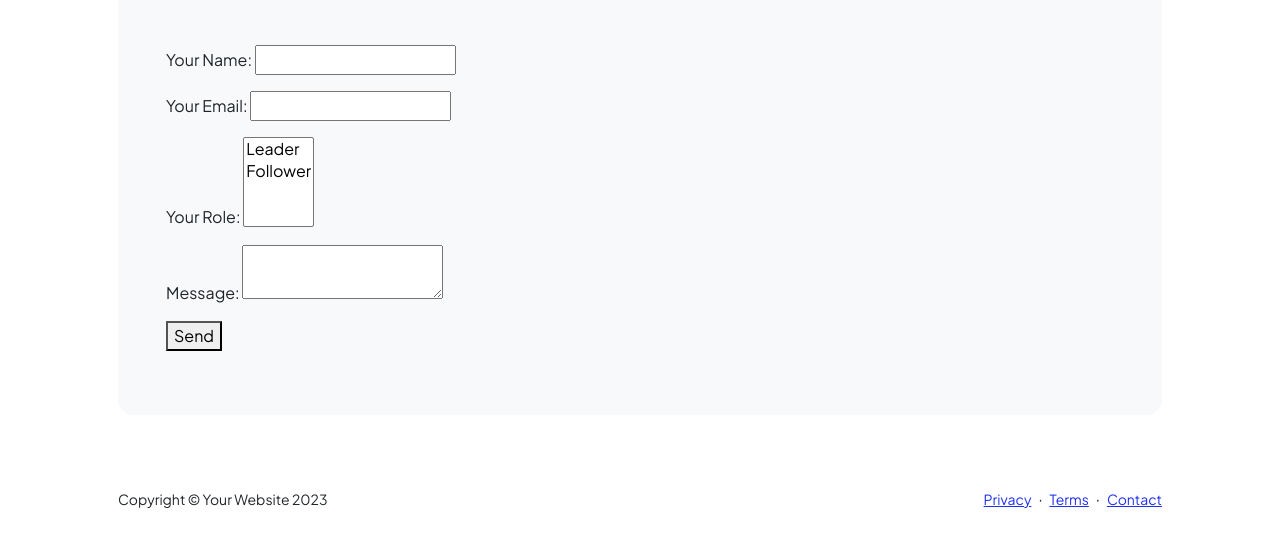
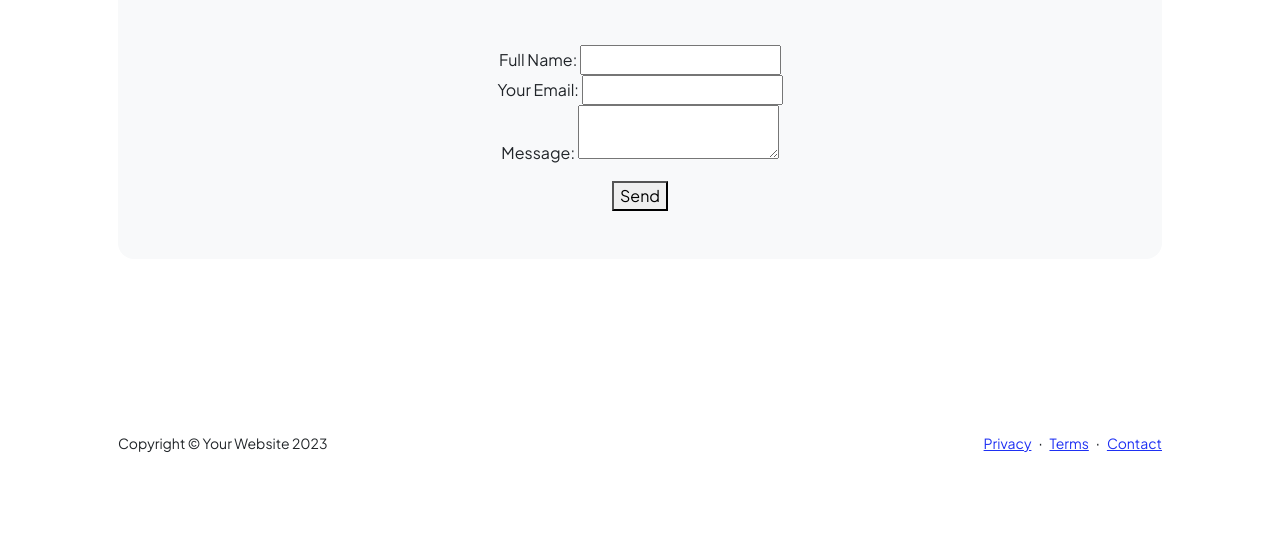
Before and after one commit to nataliemcheng/NCPortfolio, a plain HTML site: page contact.html in a window 1280 px wide. Shown: the part 321-856 px from the top of the page. After the commit the page ends 800 px from the top, so only its background shows below. Drawn offline with nearby package versions, Linux system fonts and the light colour scheme.

Commit message:
Updating Contact Form

```diff
--- a/contact.html
+++ b/contact.html
@@ -55,25 +55,33 @@
                                 <!-- to get an API token!-->
 
                             </div>
-                            <form name="contact" method="POST" data-netlify="true">
-                                <p>
-                                  <label>Your Name: <input type="text" name="name" /></label>
-                                </p>
-                                <p>
-                                  <label>Your Email: <input type="email" name="email" /></label>
-                                </p>
-                                <p>
-                                  <label>Your Role: <select name="role[]" multiple>
-                                    <option value="leader">Leader</option>
-                                    <option value="follower">Follower</option>
-                                  </select></label>
-                                </p>
-                                <p>
-                                  <label>Message: <textarea name="message"></textarea></label>
-                                </p>
-                                <p>
-                                  <button type="submit">Send</button>
-                                </p>
+                            <form name="contact" method="POST" data-netlify="true" data-netlify-recaptcha="true">
+                                <div class="row">
+                                    <div class="col-12 d-flex justify-content-center">
+                                        <label>Full Name: <input type="text" name="name" /></label>
+                                    </div>
+                                </div>
+                                <div class="row">
+                                    <div class="col-12 d-flex justify-content-center">
+                                        <label>Your Email: <input type="email" name="email" /></label>
+                                    </div>
+                                </div>
+                                <div class="row">
+                                    <div class="col-12 d-flex justify-content-center">
+                                        <label>Message: <textarea name="message"></textarea></label>
+                                    </div>
+                                </div>
+                                <div class="row">
+                                    <div class="col-12 d-flex justify-content-center">
+                                        <div class="mb-3" data-netlify-recaptcha="true"></div>
+                                        <div data-netlify-recaptcha="true"></div>
+                                    </div>
+                                </div>
+                                <div class="row">
+                                    <div class="col-12 d-flex justify-content-center form-submit">
+                                        <button type="submit">Send</button>
+                                    </div>
+                                </div>
                             </form>
                         </div>
                     </div>
```
Also changed, not shown: form.html (added, +46 -0 lines).
